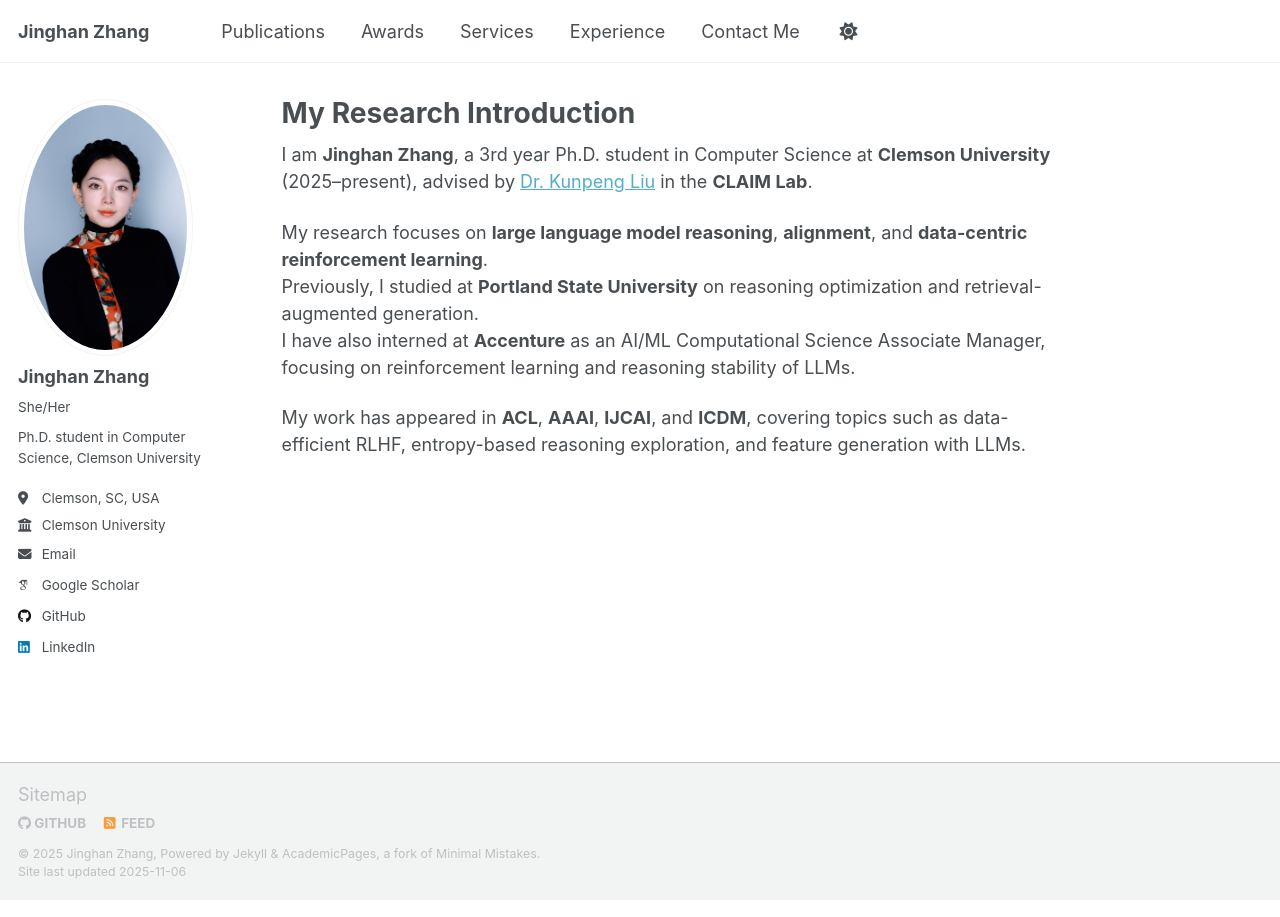
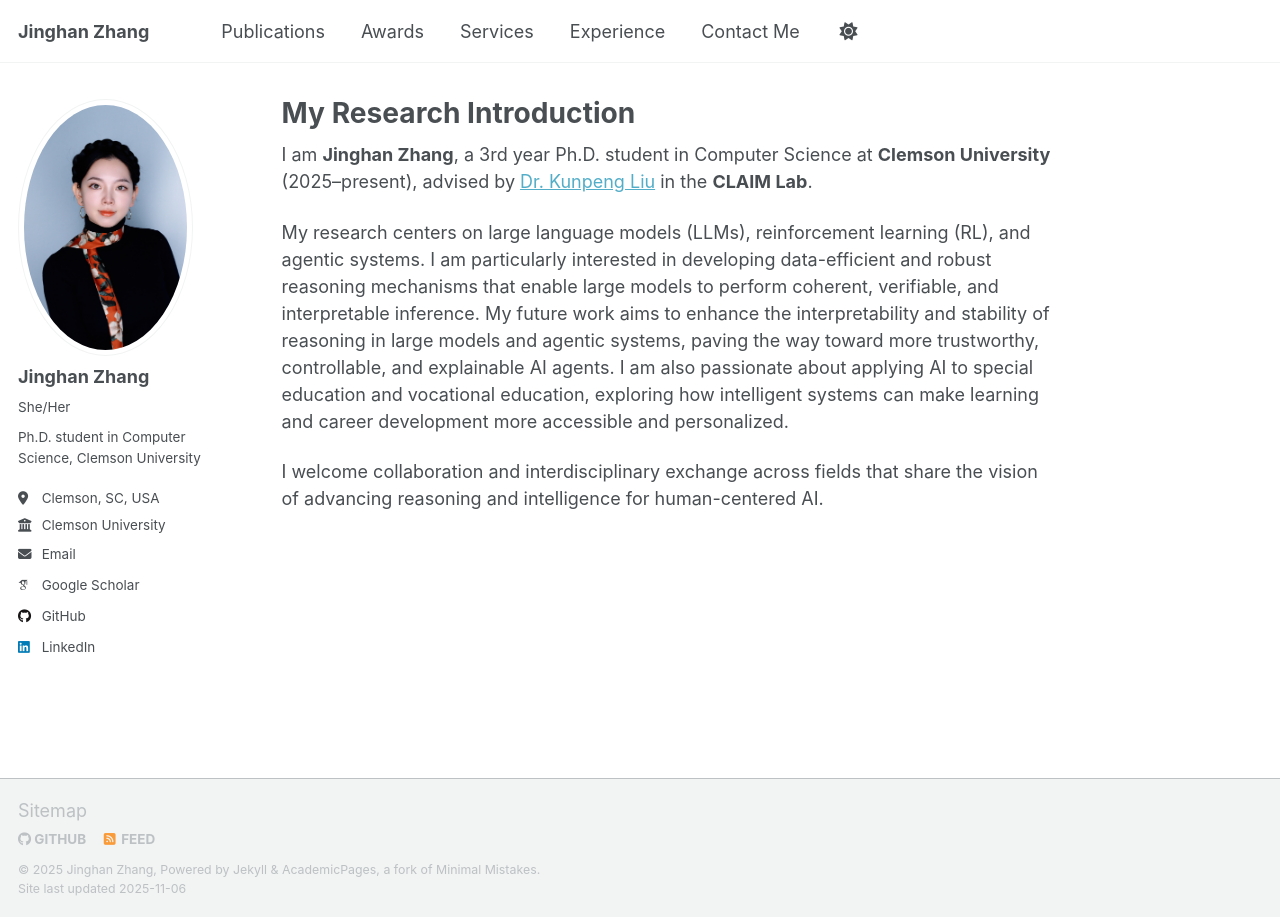
Before and after one commit to jinghanzhang1998/jinghanzhang1998.github.io, a Jekyll site: the page built from _pages/about.md, in a window 1280 px wide. Built offline with Jekyll 4.4.1, drawn with Linux system fonts in a browser that asks for light colours; some web fonts are replaced; a script that is not in the unit is left out.

Commit message:
Revise about page with updated research and interests
Updated research focus and added interests in AI applications for education.

```diff
--- a/_pages/about.md
+++ b/_pages/about.md
@@ -8,8 +8,7 @@ redirect_from:
 ---
 I am **Jinghan Zhang**, a 3rd year Ph.D. student in Computer Science at **Clemson University** (2025–present), advised by [Dr. Kunpeng Liu](https://www.kunpengliu.com/) in the **CLAIM Lab**.
 
-My research focuses on **large language model reasoning**, **alignment**, and **data-centric reinforcement learning**.
-Previously, I studied at **Portland State University** on reasoning optimization and retrieval-augmented generation.
-I have also interned at **Accenture** as an AI/ML Computational Science Associate Manager, focusing on reinforcement learning and reasoning stability of LLMs.
+My research centers on large language models (LLMs), reinforcement learning (RL), and agentic systems. I am particularly interested in developing data-efficient and robust reasoning mechanisms that enable large models to perform coherent, verifiable, and interpretable inference. My future work aims to enhance the interpretability and stability of reasoning in large models and agentic systems, paving the way toward more trustworthy, controllable, and explainable AI agents.
+I am also passionate about applying AI to special education and vocational education, exploring how intelligent systems can make learning and career development more accessible and personalized.
 
-My work has appeared in **ACL**, **AAAI**, **IJCAI**, and **ICDM**, covering topics such as data-efficient RLHF, entropy-based reasoning exploration, and feature generation with LLMs.
+I welcome collaboration and interdisciplinary exchange across fields that share the vision of advancing reasoning and intelligence for human-centered AI.
```
